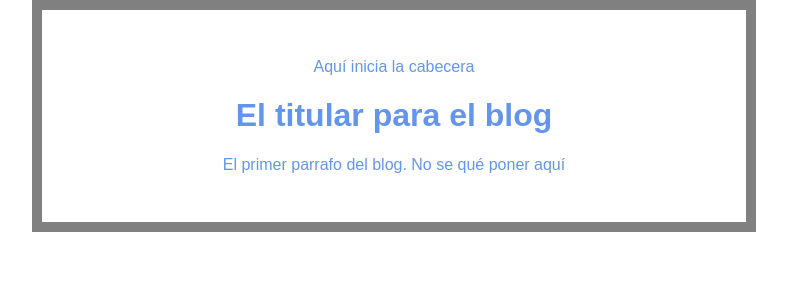
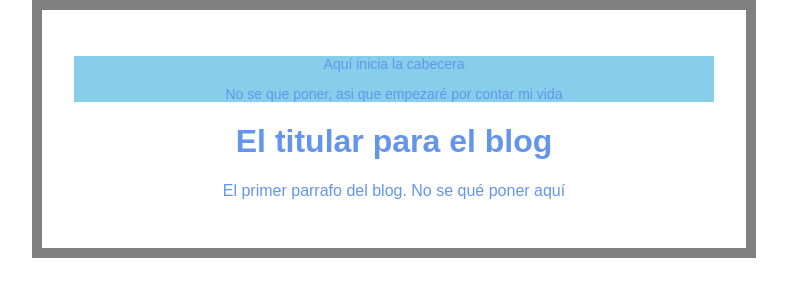
Before and after one commit to ionuser13/Music-project, a plain HTML site: page prueba.html in a window 1280 px wide. Shown: the whole page, without its empty margins (246-1033 px from the left). Drawn offline with Linux system fonts and the light colour scheme.

Commit message:
header design with skyblue

```diff
--- a/css_prueba/styles.css
+++ b/css_prueba/styles.css
@@ -14,3 +14,9 @@ body
     padding: 2em;
     margin: 0 auto;
 }
+
+#cabecera {
+    background-color: skyblue;
+    font-size: 14px;
+    margin: 0 auto;
+}
--- a/prueba.html
+++ b/prueba.html
@@ -12,6 +12,7 @@
     <div id="container">
         <div id="cabecera">
             <p>Aquí inicia la cabecera</p>
+            <p>No se que poner, asi que empezaré por contar mi vida</p>
         </div>
         <div id="post">
             <h1>El titular para el blog</h1>
```
